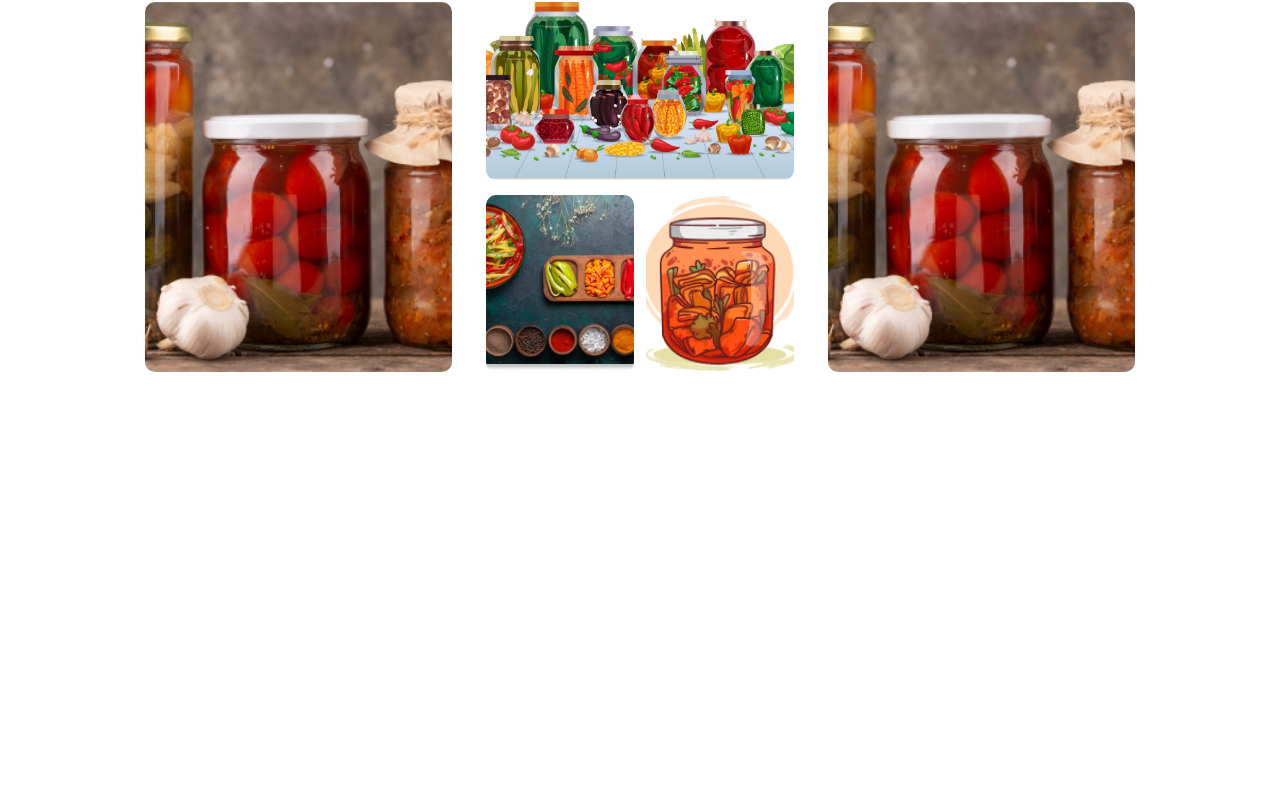
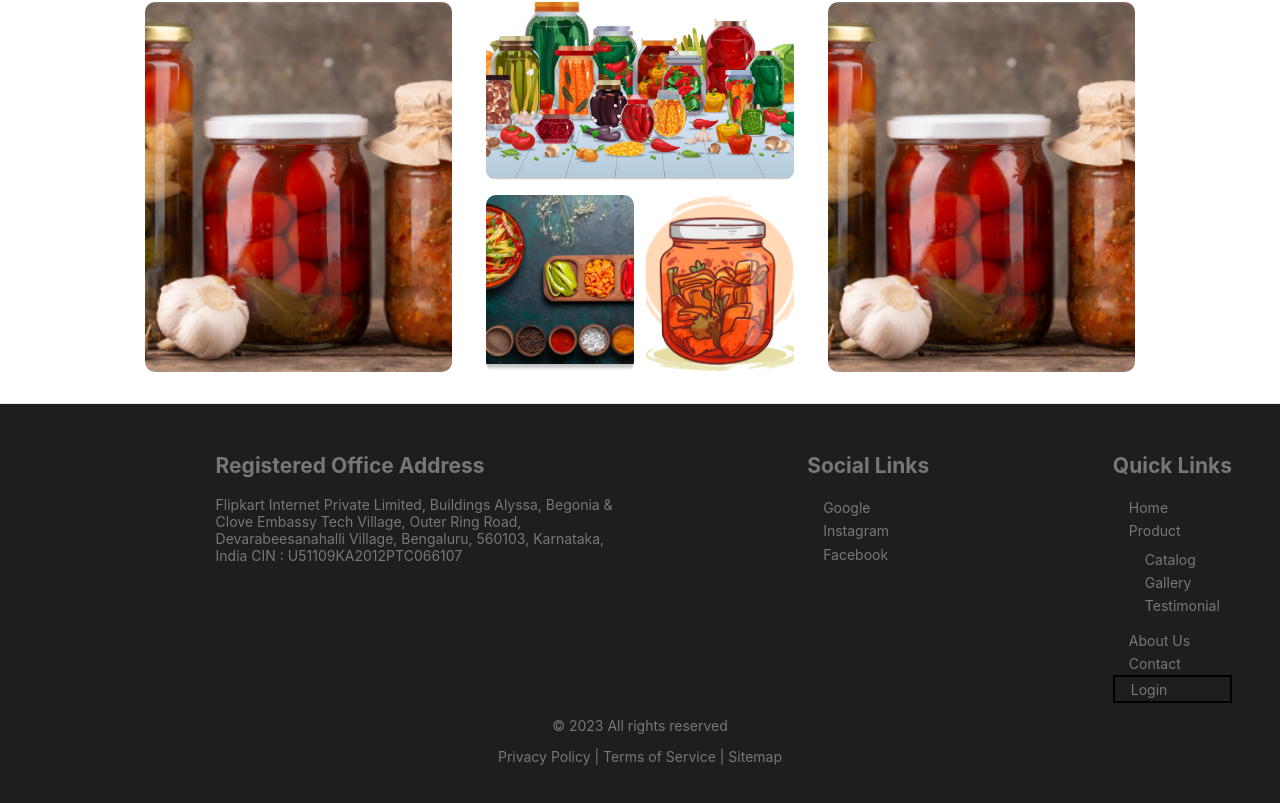
Before and after one commit to saeternus/Nutradynamics, a React (Create React App) app: page / in a window 1280 px wide. Shown: the part 1607-2410 px from the top of the page. Before the commit the page ends 2010 px from the top, so only its background shows below. Built offline with nearby package versions, Linux system fonts and the light colour scheme; a web font is replaced by a local one.

Commit message:
Added Footer

```diff
--- a/src/App.js
+++ b/src/App.js
@@ -1,6 +1,6 @@
-import './App.css';
-import * as Components from './Components/index'
-import * as Pages from './Pages/index'
+import "./App.css";
+import * as Components from "./Components/index";
+import * as Pages from "./Pages/index";
 import { BrowserRouter, Routes, Route } from "react-router-dom";
 
 function App() {
@@ -8,7 +8,14 @@ function App() {
     <div className="App">
       <BrowserRouter>
         <Routes>
-      <Route path="/" element={<Components.Navbar />}>
+          <Route
+            path="/"
+            element={
+              <>
+                <Components.Navbar /> <Components.Footer />
+              </>
+            }
+          >
             <Route index element={<Pages.Home />} />
             <Route path="/Product" element={<Pages.Product />} />
             <Route path="/AboutUs" element={<Pages.Aboutus />} />
--- /dev/null
+++ b/src/Components/Footer.jsx
@@ -0,0 +1,87 @@
+import React from "react";
+import { Link } from "react-router-dom";
+import "./Styles/Footer.css";
+
+function Footer() {
+  return (
+    <>
+      <div className="footer">
+        <div className="footerbox">
+          <div className="footerlogo"></div>
+          <div className="footeraddress">
+            <h2>Registered Office Address</h2>
+            <p className="addresscontent">
+              Flipkart Internet Private Limited, Buildings Alyssa, Begonia &
+              Clove Embassy Tech Village, Outer Ring Road, Devarabeesanahalli
+              Village, Bengaluru, 560103, Karnataka, India CIN :
+              U51109KA2012PTC066107
+            </p>
+          </div>
+          <div className="footersociallist">
+          <h2>Social Links</h2>
+            <ul className="sociallinkitem">
+              <a
+                href="https://www.facebook.com/Flipkart"
+                className="links"
+              > Google
+              </a>
+            </ul>
+            <ul className="sociallinkitem">
+              <a
+                href="https://www.facebook.com/Flipkart"
+                className="links"
+              > Instagram
+              </a>
+            </ul>
+            <ul className="sociallinkitem">
+              <a
+                href="https://www.facebook.com/Flipkart"
+                className="links"
+              > Facebook
+              </a>
+            </ul>
+          </div>
+          <div className="footerlist">
+          <h2>Quick Links</h2>
+            <ul className="footeritems">
+              <Link to="/"className="links">Home</Link>
+            </ul>
+            <ul className="footeritems product">
+              <Link to="/Product"className="links">Product</Link>
+              <div className="footerproductlist">
+                <ul className="footerproductitems">
+                  <Link to="/Catalog"className="links">Catalog</Link>
+                </ul>
+                <ul className="footerproductitems">
+                  <Link to="/Gallery"className="links">Gallery</Link>
+                </ul>
+                <ul className="footerproductitems">
+                  <Link to="/Testimonial"className="links">Testimonial</Link>
+                </ul>
+              </div>
+            </ul>
+            <ul className="footeritems">
+              <Link to="/AboutUs" className="links">About Us</Link>
+            </ul>
+            <ul className="footeritems">
+              <Link to="/Contact"className="links">Contact</Link>
+            </ul>
+            <ul className="footeritems login">
+              <Link to="/Login"className="links">Login</Link>
+            </ul>
+          </div>
+        </div>
+        <div className="footerbottom">
+          <div className="footerbottomleft">
+            <p>© 2023 All rights reserved</p>
+          </div>
+          <div className="footerbottomright">
+            <p>Privacy Policy | Terms of Service | Sitemap</p>
+          </div>
+        </div>
+      </div>
+    </>
+  );
+}
+
+export default Footer;
--- /dev/null
+++ b/src/Components/Styles/Footer.css
@@ -0,0 +1,56 @@
+/* Footer Style */
+.footer {
+  background-color: #1E1E1E;
+  padding: 32px;
+  margin: 0px;
+  text-align: center;
+  font-size: 14px;
+  color: #777;
+  border-top: 1px solid #e5e5e5;
+  text-align: left;
+}
+
+.footerbottom {
+    text-align: center;
+}
+.footerbox {
+  display: flex;
+  flex-direction: row;
+  justify-content: space-between;
+  align-items: flex-start;
+  max-width: 1200px;
+  width: 100%;
+}
+
+.footeraddress {
+  width: 34%;
+}
+
+.addresscontent {
+  text-align: left;
+}
+
+.footer ul {
+  list-style-type: none;
+  padding: 0.2rem 0rem;
+  margin: 0px;
+  padding-left: 1rem;
+  text-align: left;
+}
+
+.footerproductlist {
+  padding: 0.5rem 0rem;
+}
+
+.footerlist {
+    text-align: left;
+}
+
+.footeritems {
+    padding-left: 1rem;
+}
+
+.links {
+    text-decoration: none;
+    color: #777;
+}
--- a/src/Components/index.js
+++ b/src/Components/index.js
@@ -1,10 +1,21 @@
 import Navbar from "./Navbar";
-import Main from './Main'
-import BenefitsCard from './benefits'
-import HomeGallery from './HomeGallery'
+import Main from "./Main";
+import BenefitsCard from "./benefits";
+import HomeGallery from "./HomeGallery";
 import Aboutus from "./Aboutus";
 import Teamcard from "./Teamcard";
 import Contactdes from "./Contactdes";
-import Contactform from './Contactform'
+import Contactform from "./Contactform";
+import Footer from "./Footer";
 
-export {Navbar, Main , BenefitsCard, HomeGallery, Aboutus, Teamcard, Contactdes, Contactform};
+export {
+  Navbar,
+  Main,
+  BenefitsCard,
+  HomeGallery,
+  Aboutus,
+  Teamcard,
+  Contactdes,
+  Contactform,
+  Footer,
+};
```
Also changed, not shown: 1 other file (tests, documents, lock files or other folders). Lines whose indentation alone changed are shown as unchanged.
